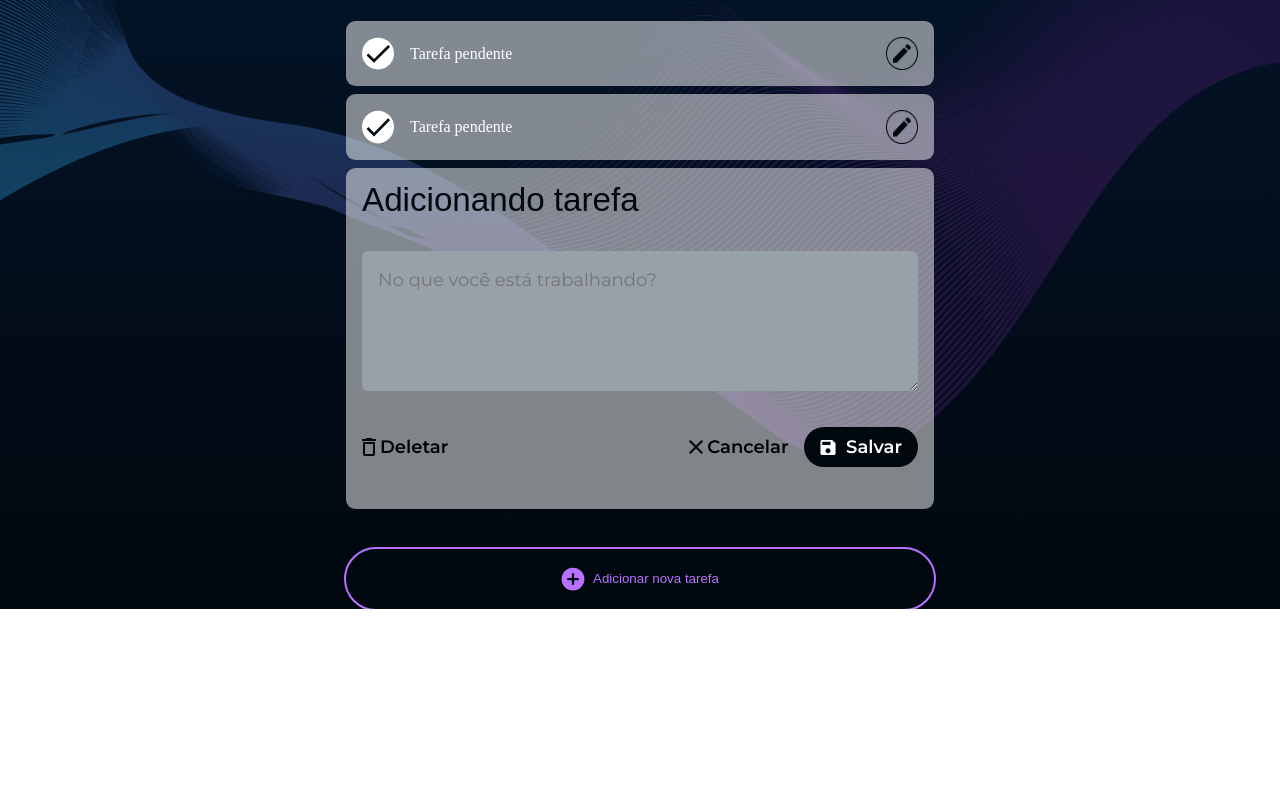
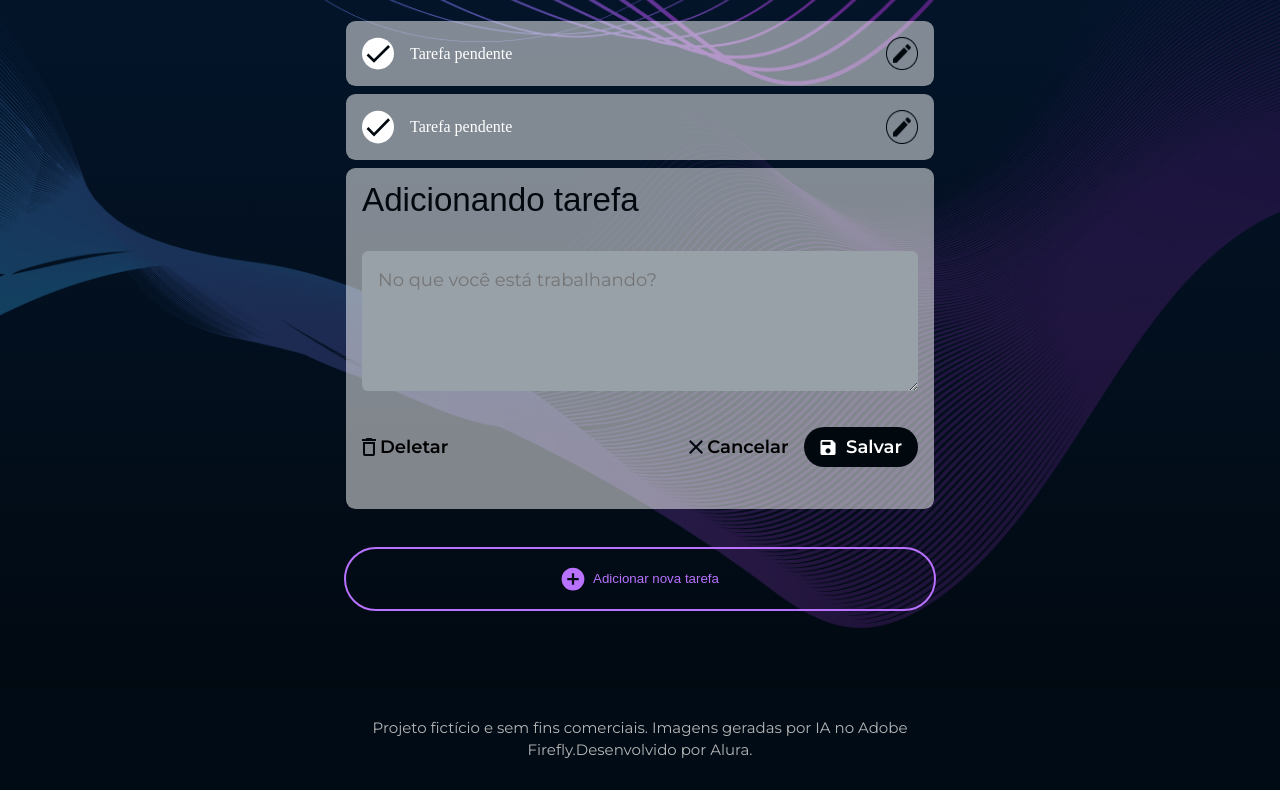
Before and after one commit to Yuric-Viana/fokus-pomodoro-training, a plain HTML site: page index.html in a window 1280 px wide. Shown: the part 1207-1997 px from the top of the page. Before the commit the page ends 1816 px from the top, so only its background shows below. Drawn offline with Linux system fonts and the light colour scheme; a web font is replaced by a local one.

Commit message:
feat: estruturar e estilizar footer

```diff
--- a/index.html
+++ b/index.html
@@ -136,6 +136,10 @@
             </button>
         </section>
     </main>
+
+    <footer class="footer-credits">
+        <p class="container">Projeto fictício e sem fins comerciais. Imagens geradas por IA no Adobe Firefly.Desenvolvido por Alura.</p>
+    </footer>
 </body>
 
 </html>
--- a/src/styles/main.css
+++ b/src/styles/main.css
@@ -362,6 +362,17 @@ img {
     }
 }
 
+footer.footer-credits {
+    background-color: #010B15;
+    margin-top: 5rem;
+    padding-block: 1.75rem;
+    text-align: center;
+
+    & p {
+        color: #B6B6B6;
+        font: var(--text-sm);
+    }
+}
 
 @media (width >=48rem) {
     :root {
```
